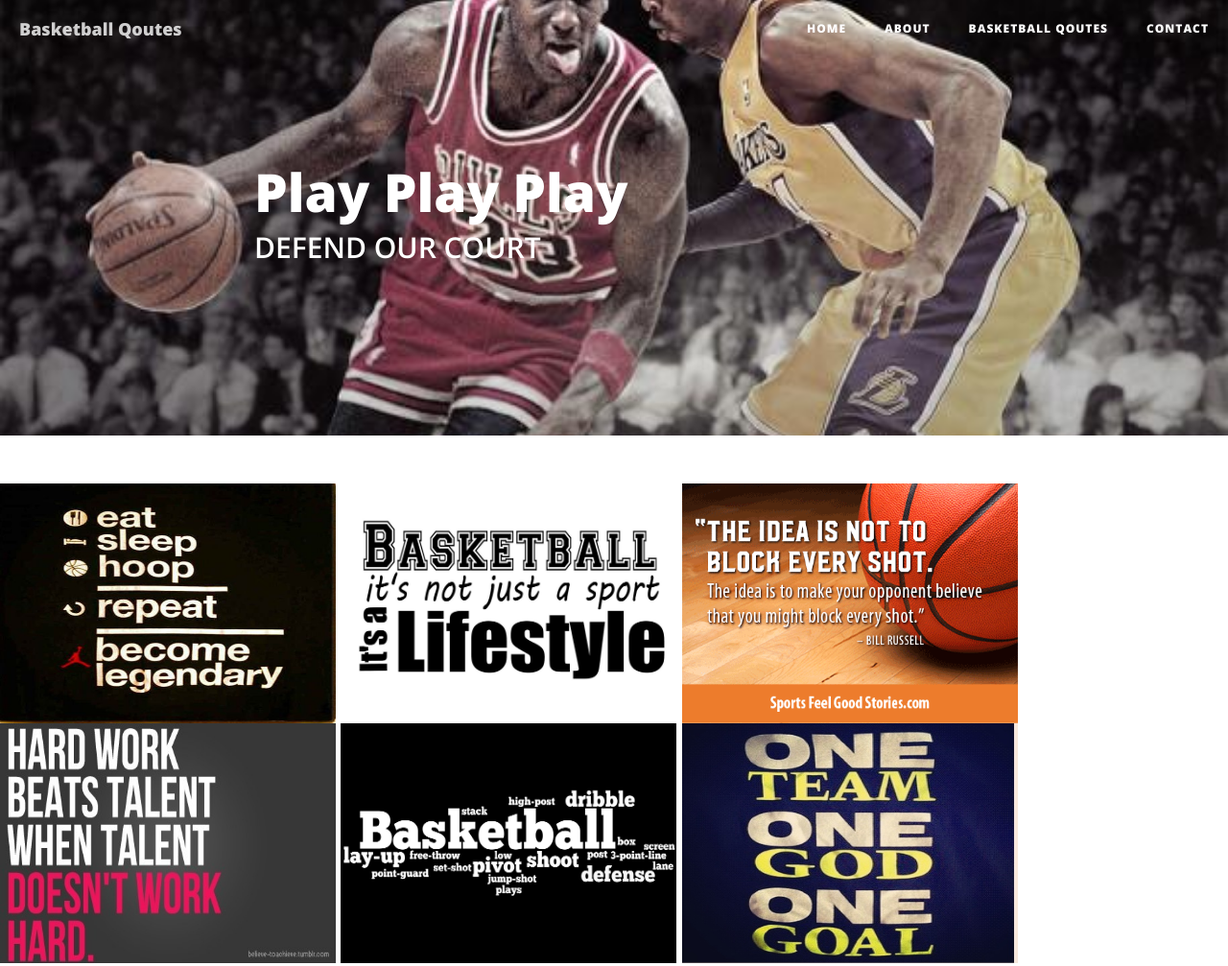
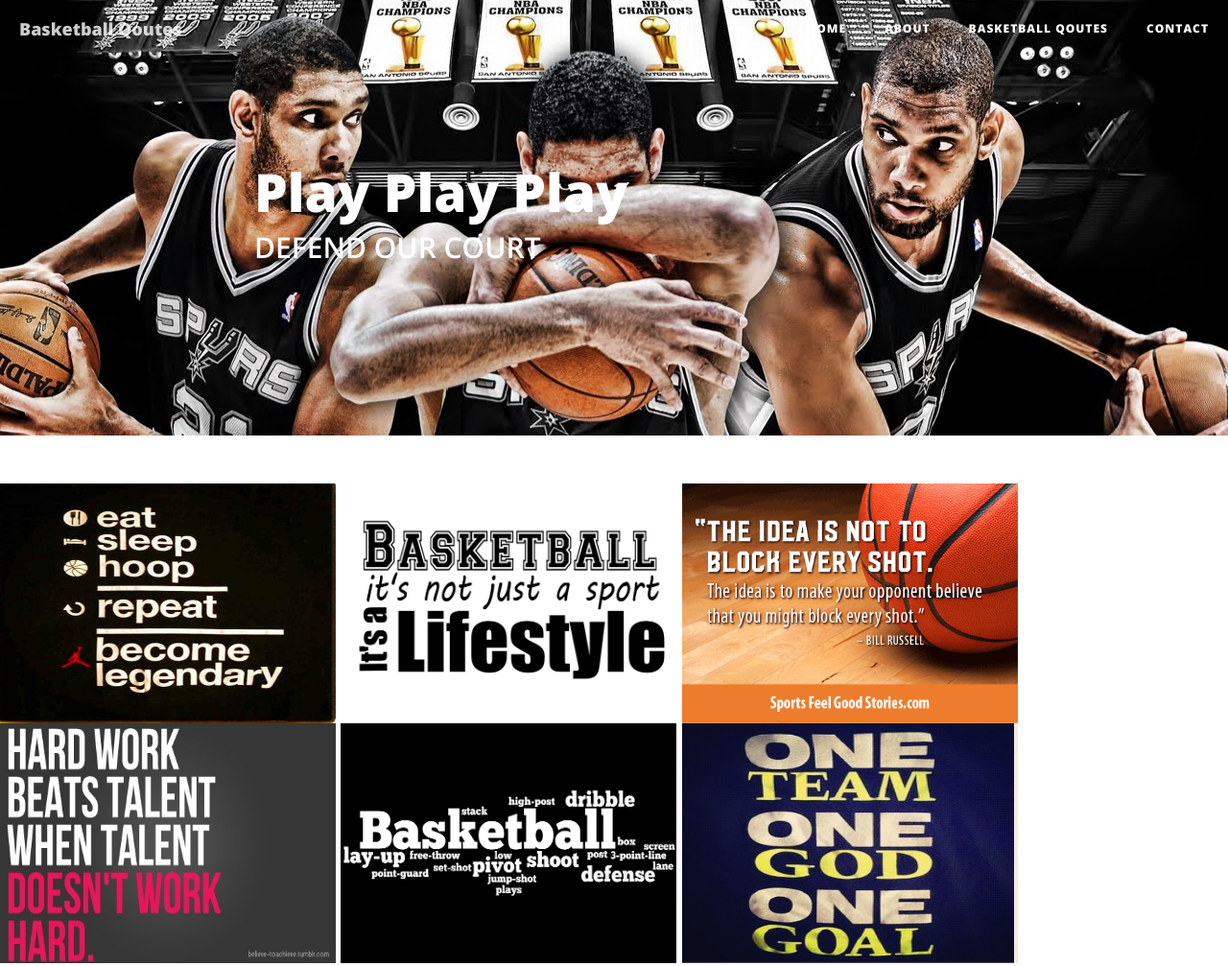
Before and after one commit to nathanielestrada/CleanBlogPages, a website: page post.html in a window 1280 px wide. Shown: the top 1007 px of the page at 96% size. Drawn offline with nearby package versions, Linux system fonts and the light colour scheme.

Commit message:
Update post.html

```diff
--- a/post.html
+++ b/post.html
@@ -66,7 +66,7 @@
 
     <!-- Page Header -->
     <!-- Set your background image for this header on the line below. -->
-    <header class="intro-header" style="background-image: url('17.jpg')">
+    <header class="intro-header" style="background-image: url('19.jpg')">
         <div class="container">
             <div class="row">
                 <div class="col-lg-8 col-lg-offset-2 col-md-10 col-md-offset-1">
```
